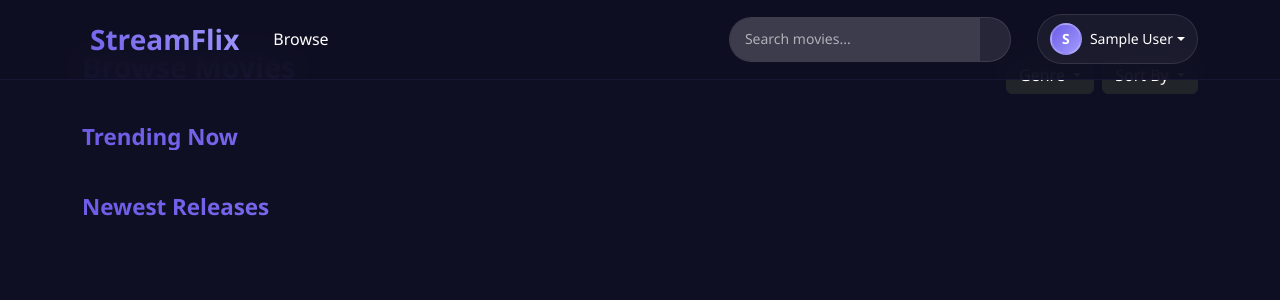
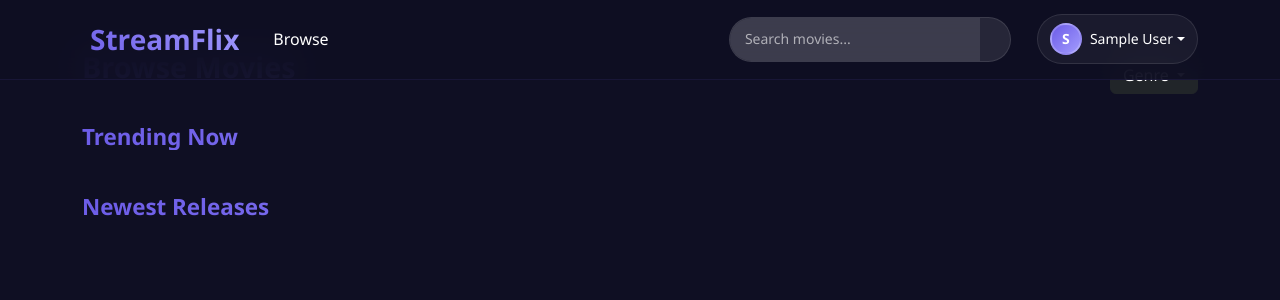
Before and after one commit to AzrilFahmiardi/netflix_lite, a PHP site: page /pages/browse.php in a window 1280 px wide. Shown: the top 300 px of the page. Run offline with PHP 8.4, Linux system fonts and the light colour scheme; the visitor is signed in with stand-in values (Sample User, id 1); data that the repository does not hold is empty.

Commit message:
penyesuaian browse page

```diff
--- a/pages/browse.php
+++ b/pages/browse.php
@@ -233,7 +233,7 @@ function generatePagination($currentPage, $totalPages, $pageParam, $sectionId, $
                     </div>
                     <div class="col-md-6">
                         <div class="d-flex justify-content-md-end">
-                            <div class="dropdown me-2">
+                            <div class="dropdown">
                                 <button class="btn btn-dark dropdown-toggle" type="button" id="genreDropdown" data-bs-toggle="dropdown">
                                     Genre
                                 </button>
@@ -245,16 +245,6 @@ function generatePagination($currentPage, $totalPages, $pageParam, $sectionId, $
                                     ?>
                                         <li><a class="dropdown-item" href="browse.php?genre=<?= $genre['id'] ?>"><?= $genre['name'] ?></a></li>
                                     <?php endwhile; ?>
-                                </ul>
-                            </div>
-                            <div class="dropdown">
-                                <button class="btn btn-dark dropdown-toggle" type="button" id="sortDropdown" data-bs-toggle="dropdown">
-                                    Sort By
-                                </button>
-                                <ul class="dropdown-menu dropdown-menu-dark" aria-labelledby="sortDropdown">
-                                    <li><a class="dropdown-item" href="browse.php?sort=trending">Trending</a></li>
-                                    <li><a class="dropdown-item" href="browse.php?sort=newest">Newest</a></li>
-                                    <li><a class="dropdown-item" href="browse.php?sort=rating">Rating</a></li>
                                 </ul>
                             </div>
                         </div>
```
